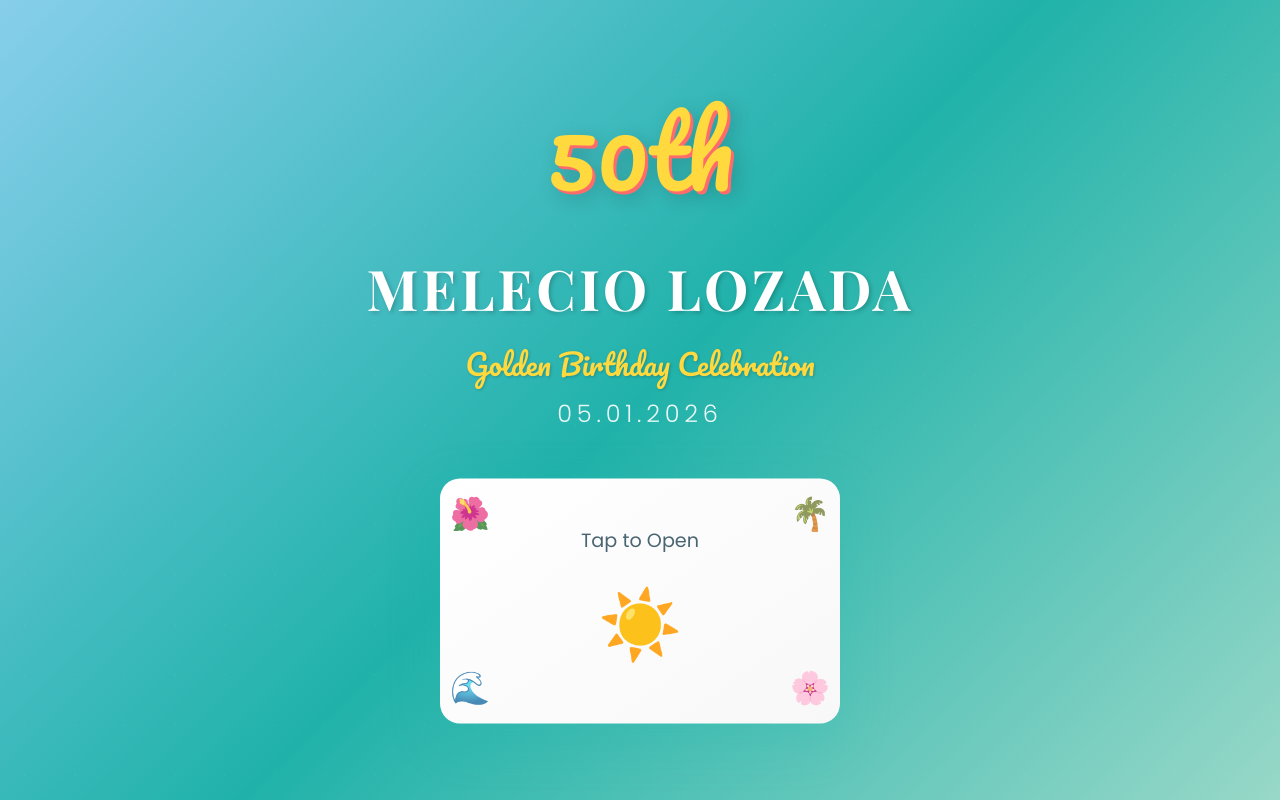
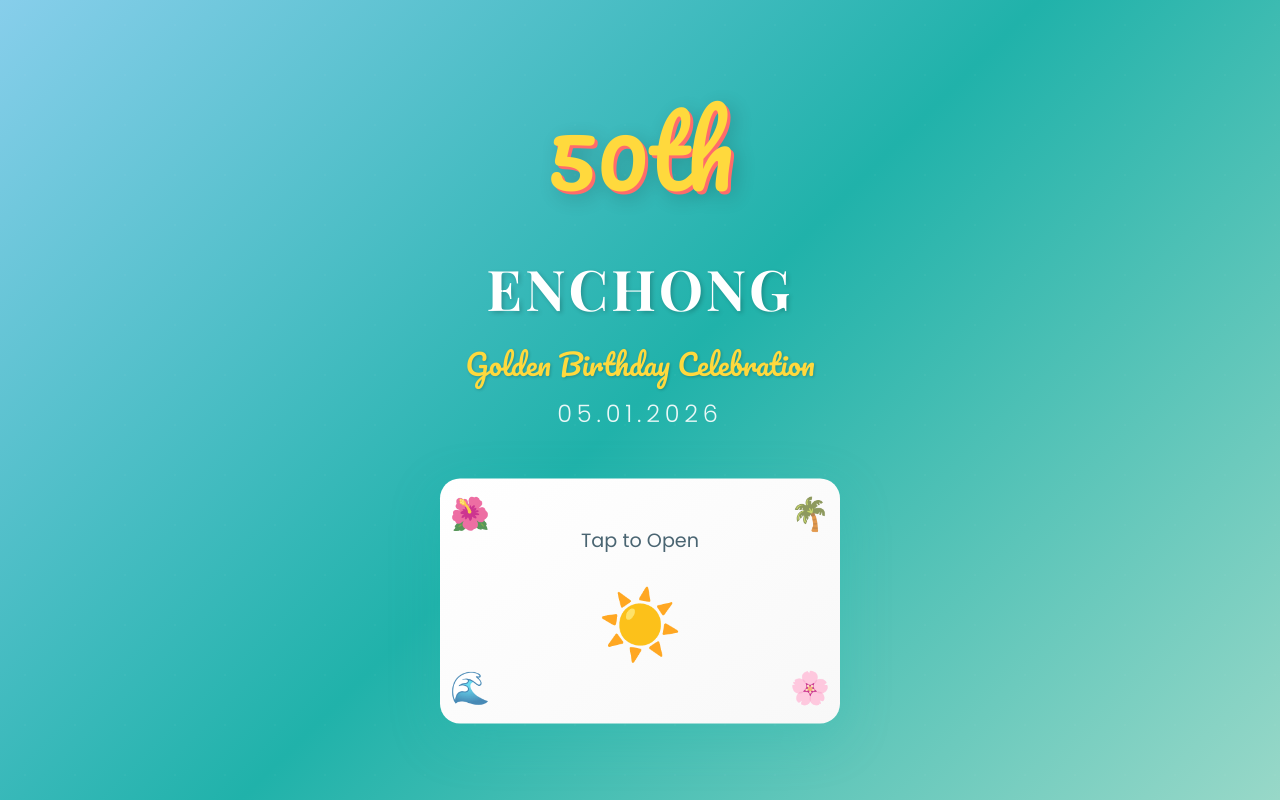
Before and after one commit to ICC-Theo/icc-theo.github.io, a React (Create React App) app: page / in a window 1280 px wide. Built offline with nearby package versions, Linux system fonts and the light colour scheme; the HTML template or start-up script is replaced by a standard one.

Commit message:
update deploy

```diff
--- a/public/404.html
+++ b/public/404.html
@@ -3,7 +3,7 @@
   <head>
     <meta charset="utf-8" />
     <meta name="viewport" content="width=device-width, initial-scale=1" />
-    <title>Page Not Found - Melecio's 50th Birthday</title>
+    <title>Page Not Found - Enchong's 50th Birthday</title>
     <style>
       * {
         margin: 0;
--- a/public/index.html
+++ b/public/index.html
@@ -7,9 +7,9 @@
     <meta name="theme-color" content="#20B2AA" />
     <meta
       name="description"
-      content="Celebrating 50 Years of Memories - Melecio Lozada's Golden Jubilee"
+      content="Celebrating 50 Years of Memories - Enchong's Golden Jubilee"
     />
-    <title>Melecio's 50th Birthday Celebration</title>
+    <title>Enchong's 50th Birthday Celebration</title>
     <!-- Google Material Icons -->
     <link href="https://fonts.googleapis.com/icon?family=Material+Icons" rel="stylesheet">
     <!-- Google API Script -->
--- a/src/components/Footer.tsx
+++ b/src/components/Footer.tsx
@@ -6,7 +6,7 @@ const Footer: React.FC = () => {
       <div className="footer-content">
         <div className="footer-celebration">
           <span className="footer-emoji">🌺</span>
-          <h3>Melecio's 50th Birthday Celebration</h3>
+          <h3>Enchong's 50th Birthday Celebration</h3>
           <span className="footer-emoji">🌺</span>
         </div>
         <p className="footer-date">May 1, 2026 • Villa Katharina Resort</p>
--- a/src/components/Header.tsx
+++ b/src/components/Header.tsx
@@ -72,7 +72,7 @@ const Header: React.FC = () => {
       <header className={`header ${isOpening ? 'header-with-nav' : ''}`}>
         <div className="header-content">
           <div className="celebration-badge">50th</div>
-          <h1>MELECIO LOZADA</h1>
+          <h1>ENCHONG</h1>
           <p className="header-subtitle">Golden Birthday Celebration</p>
           <p className="header-date">05.01.2026</p>
 
--- a/src/components/Home.tsx
+++ b/src/components/Home.tsx
@@ -9,8 +9,7 @@ const Home: React.FC = () => {
           <div className="celebration-card">
             <div className="summer-decoration top">🌺 ☀️ 🌺</div>
             <p className="celebration-header">You are cordially invited to</p>
-            <h1 className="celebrant-name">MELECIO</h1>
-            <p className="and-text">LOZADA's</p>
+            <h1 className="celebrant-name">ENCHONG'S</h1>
             <div className="age-badge">
               <span className="age-number">50</span>
               <span className="age-text">th</span>
--- a/src/components/Navbar.tsx
+++ b/src/components/Navbar.tsx
@@ -116,7 +116,7 @@ const Navbar: React.FC = () => {
       <div className="navbar-container">
         <div className={`navbar-brand ${activeSection === 'header' ? 'active' : ''}`}>
           <a href="#" onClick={handleBrandClick}>
-            <span className="brand-text">Melecio's 50th</span>
+            <span className="brand-text">Enchong's 50th</span>
             <span className="brand-date">May 1, 2026</span>
           </a>
         </div>
```
Also changed, not shown: 1 other file (tests, documents, lock files or other folders).
